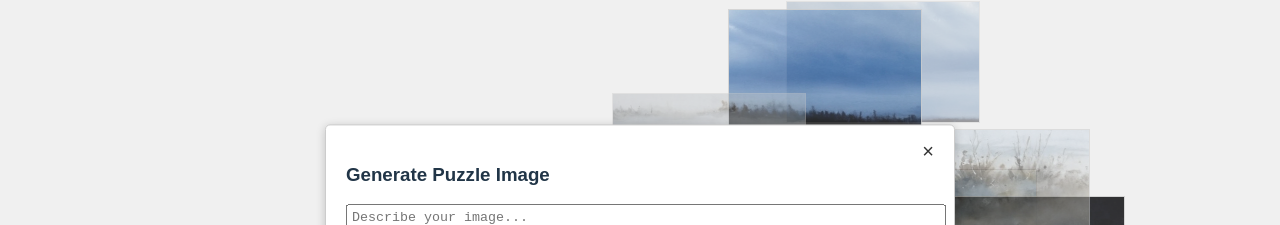
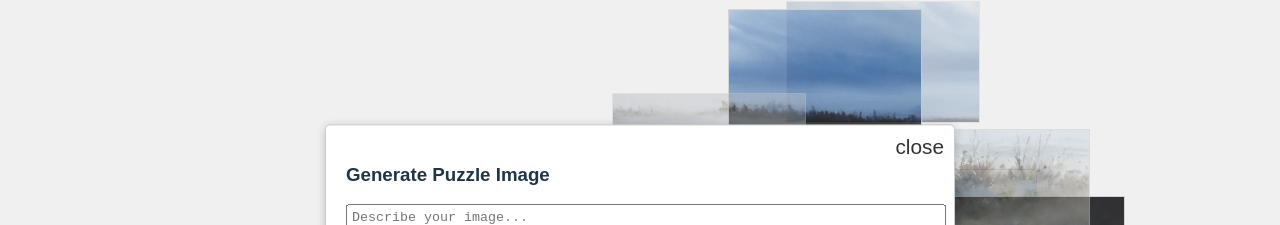
Before and after one commit to gloofys/puzzle, a React (Vite) app: page / in a window 1280 px wide. Both pictures are taken after a click on the button "Generate AI Image". Shown: the part 100-325 px from the top of the page. Built offline with nearby package versions, Linux system fonts and the light colour scheme.

Commit message:
text to image generator close button fix

```diff
--- a/src/assets/Buttons.css
+++ b/src/assets/Buttons.css
@@ -21,7 +21,7 @@
     margin: 0; /* Remove margin */
     padding: 0; /* Remove padding */
     cursor: pointer; /* Keep the pointer cursor */
-    font-size: 1.5rem; /* Make the cross larger */
+    font-size: 1.3rem; /* Make the cross larger */
     background: none; /* Remove background */
     border: none; /* Remove border */
     color: #333; /* Set a suitable color */
@@ -33,3 +33,20 @@
 .new-game-dialog .close-button:hover {
     color: #ff0000; /* Optional: Change color on hover */
 }
+
+.text-to-image-generator .close-button:hover{
+    color: #ff0000; /* Optional: Change color on hover */
+}
+
+.text-to-image-generator .close-button {
+    margin: 0; /* Remove margin */
+    padding: 0; /* Remove padding */
+    cursor: pointer; /* Keep the pointer cursor */
+    font-size: 1.3rem; /* Make the cross larger */
+    background: none; /* Remove background */
+    border: none; /* Remove border */
+    color: #333; /* Set a suitable color */
+    position: absolute; /* Position it */
+    top: 10px; /* Adjust positioning */
+    right: 10px;
+}
--- a/src/assets/TextToImageGenerator.css
+++ b/src/assets/TextToImageGenerator.css
@@ -30,17 +30,3 @@
     color: red;
     font-size: 0.9em;
 }
-.text-to-image-generator .close-button {
-    position: absolute;
-    top: 10px;
-    right: 10px;
-    background: none;
-    border: none;
-    font-size: 20px;
-    cursor: pointer;
-    color: #333;
-}
-
-.text-to-image-generator .close-button:hover {
-    color: #000;
-}
--- a/src/components/TextToImageGenerator.jsx
+++ b/src/components/TextToImageGenerator.jsx
@@ -58,7 +58,7 @@ const TextToImageGenerator = ({ onImageGenerated, onClose }) => {
     return (
         <div className="text-to-image-generator">
             <button className="close-button" onClick={onClose}>
-                &times;
+                close
             </button>
             <h3>Generate Puzzle Image</h3>
             <textarea
```
